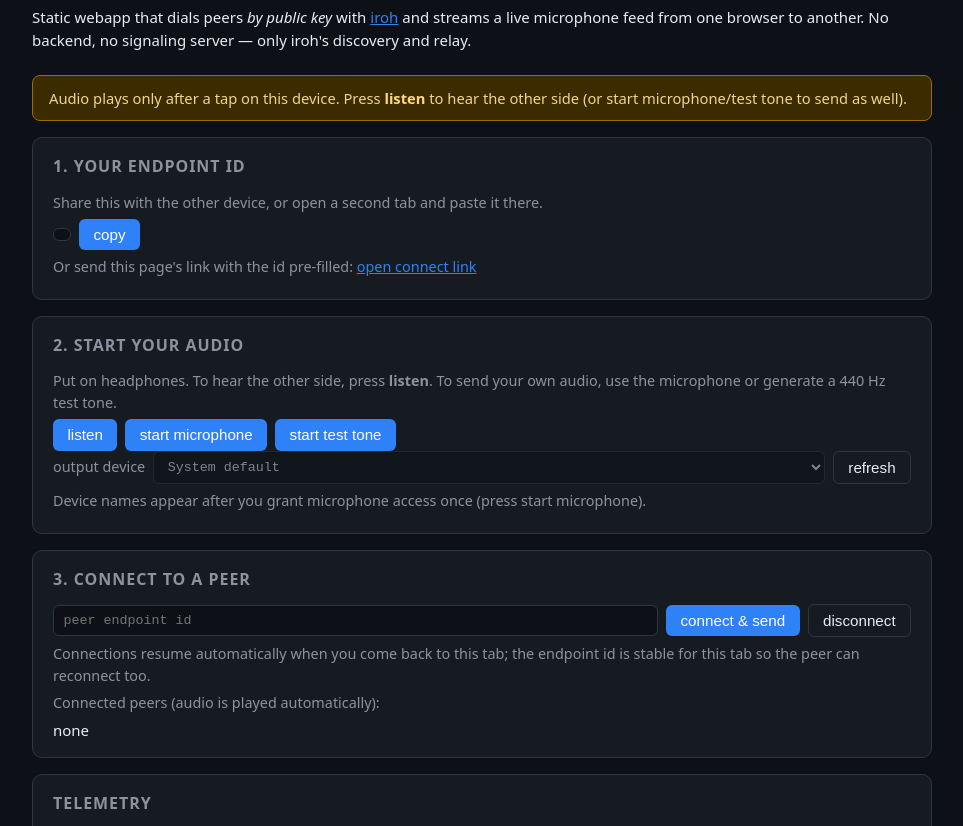
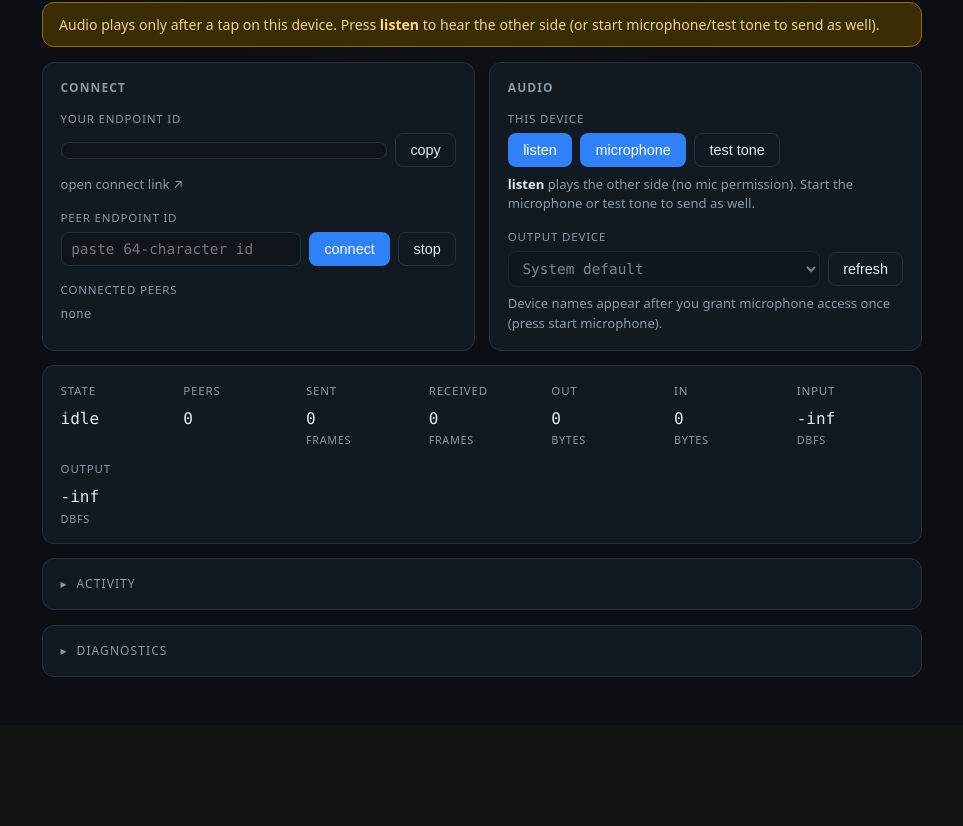
Before and after one commit to TheNuclearNexus/iroh-mic, a website with bundled scripts: page public/index.html in a window 1280 px wide. Shown: the part 78-904 px from the top of the page, without its empty margins (158-1121 px from the left). After the commit the page ends 803 px from the top, so only its background shows below. Built offline with nearby package versions, Linux system fonts and the light colour scheme.

Commit message:
Streamline the UI
- two-column Connect/Audio layout, compact stat strip instead of a table
- Activity and Diagnostics collapse into <details> (closed by default)
- shorter copy, ghost buttons, cleaner hierarchy; all element ids preserved

```diff
--- a/public/index.html
+++ b/public/index.html
@@ -14,106 +14,108 @@
   <body>
     <header>
       <h1>iroh-mic</h1>
-      <p>
-        Static webapp that dials peers <em>by public key</em> with
-        <a href="https://iroh.computer" target="_blank" rel="noreferrer">iroh</a>
-        and streams a live microphone feed from one browser to another. No
-        backend, no signaling server — only iroh's discovery and relay.
+      <p class="sub">
+        Microphone streaming between browsers, dialed by public key over
+        <a href="https://iroh.computer" target="_blank" rel="noreferrer">iroh</a>.
+        Static, no backend.
       </p>
     </header>
 
     <main>
       <p id="audio-alert" class="alert" hidden></p>
+
+      <div class="grid">
         <section class="card">
-        <h2>1. Your endpoint id</h2>
-        <p class="hint">
-          Share this with the other device, or open a second tab and paste it there.
-        </p>
+          <h2>Connect</h2>
+
+          <div class="field">
+            <label for="endpoint-id">Your endpoint id</label>
             <div class="row">
               <code id="endpoint-id">…</code>
-          <button id="copy-btn" type="button">copy</button>
+              <button id="copy-btn" class="ghost" type="button">copy</button>
             </div>
-        <p class="hint">
-          Or send this page's link with the id pre-filled:
-          <a id="connect-link" href="?connect=" target="_blank" rel="noreferrer">open connect link</a>
-        </p>
+            <a id="connect-link" class="mini" href="?connect=" target="_blank" rel="noreferrer">
+              open connect link ↗
+            </a>
+          </div>
+
+          <form id="connect-form" class="field">
+            <label for="connect-id">Peer endpoint id</label>
+            <div class="row">
+              <input
+                id="connect-id"
+                name="peer"
+                placeholder="paste 64-character id"
+                autocomplete="off"
+                spellcheck="false"
+              />
+              <button type="submit">connect</button>
+              <button id="disconnect-btn" class="ghost" type="button">stop</button>
+            </div>
+          </form>
+
+          <p id="connect-error" class="error" hidden></p>
+
+          <div class="field">
+            <label>Connected peers</label>
+            <div id="peer-list" class="peers">none</div>
+          </div>
         </section>
 
         <section class="card">
-        <h2>2. Start your audio</h2>
+          <h2>Audio</h2>
+
+          <div class="field">
+            <label>This device</label>
+            <div class="row">
+              <button id="listen-btn" type="button">listen</button>
+              <button id="mic-btn" type="button">microphone</button>
+              <button id="tone-btn" class="ghost" type="button">test tone</button>
+            </div>
             <p class="hint">
-          Put on headphones. To hear the other side, press <b>listen</b>. To send
-          your own audio, use the microphone or generate a 440 Hz test tone.
+              <b>listen</b> plays the other side (no mic permission). Start the
+              microphone or test tone to send as well.
+            </p>
+          </div>
+
+          <div class="field">
+            <label for="output-device">Output device</label>
+            <div class="row">
+              <select id="output-device"></select>
+              <button id="output-refresh" class="ghost" type="button">refresh</button>
+            </div>
+            <p id="output-note" class="hint"></p>
+          </div>
+        </section>
+      </div>
+
+      <section class="card stats">
+        <div class="stat"><span class="k">state</span><span id="state">-</span></div>
+        <div class="stat"><span class="k">peers</span><span id="peers">0</span></div>
+        <div class="stat"><span class="k">sent</span><span id="frames-sent">0</span><span class="u">frames</span></div>
+        <div class="stat"><span class="k">received</span><span id="frames-received">0</span><span class="u">frames</span></div>
+        <div class="stat"><span class="k">out</span><span id="bytes-sent">0</span><span class="u">bytes</span></div>
+        <div class="stat"><span class="k">in</span><span id="bytes-received">0</span><span class="u">bytes</span></div>
+        <div class="stat"><span class="k">input</span><span id="input-db">-inf</span><span class="u">dBFS</span></div>
+        <div class="stat"><span class="k">output</span><span id="output-db">-inf</span><span class="u">dBFS</span></div>
+      </section>
+
+      <details class="card">
+        <summary>Activity</summary>
+        <div id="log" class="log"></div>
+      </details>
+
+      <details class="card">
+        <summary>Diagnostics</summary>
+        <p class="hint">
+          If a device can't connect, run this there and share the result.
         </p>
         <div class="row">
-          <button id="listen-btn" type="button">listen</button>
-          <button id="mic-btn" type="button">start microphone</button>
-          <button id="tone-btn" type="button">start test tone</button>
-        </div>
-        <div class="row">
-          <label for="output-device">output device</label>
-          <select id="output-device"></select>
-          <button id="output-refresh" type="button" class="secondary">refresh</button>
-        </div>
-        <p id="output-note" class="hint"></p>
-      </section>
-
-      <section class="card">
-        <h2>3. Connect to a peer</h2>
-        <form id="connect-form" class="row">
-          <input
-            id="connect-id"
-            name="peer"
-            placeholder="peer endpoint id"
-            autocomplete="off"
-            spellcheck="false"
-          />
-          <button type="submit">connect &amp; send</button>
-          <button id="disconnect-btn" type="button" class="secondary">disconnect</button>
-        </form>
-        <p id="connect-error" class="error" hidden></p>
-        <p class="hint">
-          Connections resume automatically when you come back to this tab; the
-          endpoint id is stable for this tab so the peer can reconnect too.
-        </p>
-        <p class="hint">Connected peers (audio is played automatically):</p>
-        <div id="peer-list">none</div>
-      </section>
-
-      <section class="card">
-        <h2>Telemetry</h2>
-        <table>
-          <tbody>
-            <tr><th>state</th><td id="state">-</td></tr>
-            <tr><th>peers</th><td id="peers">0</td></tr>
-            <tr><th>frames sent</th><td id="frames-sent">0</td></tr>
-            <tr><th>frames received</th><td id="frames-received">0</td></tr>
-            <tr><th>bytes sent</th><td id="bytes-sent">0</td></tr>
-            <tr><th>bytes received</th><td id="bytes-received">0</td></tr>
-            <tr><th>input level (dBFS)</th><td id="input-db">-inf</td></tr>
-            <tr><th>output level (dBFS)</th><td id="output-db">-inf</td></tr>
-          </tbody>
-        </table>
-      </section>
-
-      <section class="card">
-        <h2>Log</h2>
-        <div id="log" class="log"></div>
-      </section>
-
-      <section class="card">
-        <h2>Diagnostics</h2>
-        <p class="hint">
-          If a device cannot connect, run this there and share the result.
-          It tests relay reachability (WebSocket and HTTPS) and the
-          discovery endpoint.
-        </p>
-        <div class="row">
-          <button id="diag-btn" type="button" class="secondary">run network test</button>
-          <button id="diag-copy-btn" type="button" class="secondary">copy result</button>
+          <button id="diag-btn" class="ghost" type="button">run network test</button>
+          <button id="diag-copy-btn" class="ghost" type="button">copy result</button>
         </div>
         <pre id="diagnostics" class="diag">not run</pre>
-      </section>
+      </details>
     </main>
   </body>
 </html>
--- a/public/style.css
+++ b/public/style.css
@@ -1,13 +1,20 @@
 :root {
   color-scheme: dark;
-  --bg: #0d1117;
-  --card: #161b22;
-  --border: #30363d;
+  --bg: #0b0f14;
+  --card: #131920;
+  --card-2: #0f151b;
+  --border: #26303a;
   --text: #e6edf3;
-  --muted: #8b949e;
+  --muted: #8b98a5;
   --accent: #2f81f7;
+  --accent-2: #1f6feb;
   --ok: #3fb950;
+  --warn-bg: #3a2d05;
+  --warn-border: #9e6a03;
+  --warn-text: #f0d58c;
   --error: #f85149;
+  --radius: 12px;
+  --mono: ui-monospace, SFMono-Regular, Menlo, Consolas, monospace;
 }
 
 * {
@@ -16,72 +23,89 @@
 
 body {
   margin: 0;
-  padding: 1.5rem;
-  background: var(--bg);
+  padding: 1.5rem 1rem 3rem;
+  background: radial-gradient(1200px 600px at 50% -200px, #16202b 0%, var(--bg) 60%);
   color: var(--text);
-  font: 15px/1.5 ui-sans-serif, system-ui, -apple-system, sans-serif;
+  font: 15px/1.5 ui-sans-serif, system-ui, -apple-system, "Segoe UI", sans-serif;
+}
+
+header,
+main {
+  max-width: 880px;
+  margin: 0 auto;
 }
 
 header {
-  max-width: 900px;
-  margin: 0 auto 1.5rem;
+  margin-bottom: 1.25rem;
+  display: flex;
+  flex-wrap: wrap;
+  align-items: baseline;
+  gap: 0.5rem 0.9rem;
 }
 
 h1 {
-  margin: 0 0 0.25rem;
+  margin: 0;
+  font-size: 1.5rem;
+  letter-spacing: -0.01em;
 }
 
 h2 {
-  margin-top: 0;
-  font-size: 1rem;
+  margin: 0 0 0.85rem;
+  font-size: 0.75rem;
   text-transform: uppercase;
-  letter-spacing: 0.06em;
+  letter-spacing: 0.09em;
   color: var(--muted);
+}
+
+.sub {
+  margin: 0;
+  color: var(--muted);
+  font-size: 0.9rem;
 }
 
 a {
   color: var(--accent);
+  text-decoration: none;
+}
+
+a:hover {
+  text-decoration: underline;
 }
 
 main {
-  max-width: 900px;
-  margin: 0 auto;
   display: grid;
-  gap: 1rem;
+  gap: 0.9rem;
+}
+
+.grid {
+  display: grid;
+  gap: 0.9rem;
+  grid-template-columns: repeat(auto-fit, minmax(20rem, 1fr));
 }
 
 .card {
   background: var(--card);
   border: 1px solid var(--border);
-  border-radius: 10px;
-  padding: 1rem 1.25rem;
+  border-radius: var(--radius);
+  padding: 1rem 1.1rem;
 }
 
-.hint {
-  color: var(--muted);
-  font-size: 0.9rem;
-  margin: 0.35rem 0;
+.field {
+  margin: 0 0 0.9rem;
 }
 
-.error {
-  color: var(--error);
-  font-size: 0.9rem;
-  margin: 0.5rem 0;
-  overflow-wrap: anywhere;
+.field:last-child {
+  margin-bottom: 0;
 }
 
-.alert {
-  background: #3d2b00;
-  border: 1px solid #9e6a03;
-  color: #f0d58c;
-  border-radius: 8px;
-  padding: 0.7rem 1rem;
-  margin: 0;
-  font-size: 0.92rem;
-}
-
-.alert b {
-  color: #ffd97d;
+.field > label,
+.stat .k {
+  display: block;
+  color: var(--muted);
+  font-size: 0.72rem;
+  text-transform: uppercase;
+  letter-spacing: 0.07em;
+  margin-bottom: 0.35rem;
 }
 
 .row {
@@ -91,89 +115,185 @@ main {
   align-items: center;
 }
 
+.row > input,
+.row > select {
+  flex: 1 1 12rem;
+  min-width: 8rem;
+}
+
 button {
   background: var(--accent);
   color: #fff;
-  border: 0;
-  border-radius: 6px;
-  padding: 0.45rem 0.9rem;
-  font-size: 0.95rem;
+  border: 1px solid transparent;
+  border-radius: 8px;
+  padding: 0.5rem 0.9rem;
+  font-size: 0.9rem;
+  font-weight: 500;
   cursor: pointer;
+  transition: background 0.12s ease, border-color 0.12s ease;
 }
 
 button:hover {
-  filter: brightness(1.1);
+  background: var(--accent-2);
 }
 
-button.secondary {
+button.ghost {
   background: transparent;
   color: var(--text);
-  border: 1px solid var(--border);
+  border-color: var(--border);
+}
+
+button.ghost:hover {
+  background: var(--card-2);
+  border-color: #3a4652;
 }
 
 input,
 select {
-  flex: 1 1 24rem;
-  min-width: 12rem;
-  background: #0d1117;
+  background: var(--card-2);
   color: var(--text);
   border: 1px solid var(--border);
-  border-radius: 6px;
-  padding: 0.45rem 0.6rem;
-  font-family: ui-monospace, monospace;
+  border-radius: 8px;
+  padding: 0.5rem 0.6rem;
+  font-size: 0.9rem;
+  font-family: var(--mono);
+}
+
+input:focus,
+select:focus {
+  outline: none;
+  border-color: var(--accent);
 }
 
 select:disabled {
   opacity: 0.5;
 }
 
-label {
-  color: var(--muted);
-  font-size: 0.9rem;
+code {
+  flex: 1 1 12rem;
+  font-family: var(--mono);
+  font-size: 0.82rem;
+  background: var(--card-2);
+  border: 1px solid var(--border);
+  border-radius: 8px;
+  padding: 0.45rem 0.55rem;
+  overflow-wrap: anywhere;
 }
 
-code {
-  font-family: ui-monospace, monospace;
-  background: #0d1117;
-  border: 1px solid var(--border);
-  border-radius: 6px;
-  padding: 0.35rem 0.5rem;
-  word-break: break-all;
+.mini {
+  display: inline-block;
+  margin-top: 0.5rem;
+  font-size: 0.82rem;
+  color: var(--muted);
 }
 
-#peer-list .peer {
-  font-family: ui-monospace, monospace;
-  font-size: 0.85rem;
-  word-break: break-all;
+.hint {
+  margin: 0.45rem 0 0;
+  color: var(--muted);
+  font-size: 0.82rem;
 }
 
-table {
-  width: 100%;
-  border-collapse: collapse;
+.hint b {
+  color: var(--text);
+  font-weight: 600;
 }
 
-th,
-td {
-  text-align: left;
-  padding: 0.2rem 0;
-  border-bottom: 1px solid var(--border);
+.error {
+  margin: 0.2rem 0 0.9rem;
+  color: var(--error);
+  font-size: 0.85rem;
+  overflow-wrap: anywhere;
 }
 
-th {
+.peers {
+  font-family: var(--mono);
+  font-size: 0.8rem;
   color: var(--muted);
-  font-weight: 500;
-  width: 12rem;
+  overflow-wrap: anywhere;
 }
 
-td {
-  font-family: ui-monospace, monospace;
+.peers .peer {
+  color: var(--text);
+  margin-bottom: 0.15rem;
+}
+
+.alert {
+  margin: 0;
+  background: var(--warn-bg);
+  border: 1px solid var(--warn-border);
+  color: var(--warn-text);
+  border-radius: var(--radius);
+  padding: 0.7rem 1rem;
+  font-size: 0.88rem;
+}
+
+.alert b {
+  color: #ffd97d;
+}
+
+.stats {
+  display: grid;
+  gap: 0.75rem 1rem;
+  grid-template-columns: repeat(auto-fit, minmax(6.5rem, 1fr));
+}
+
+.stat {
+  display: flex;
+  flex-direction: column;
+  gap: 0.1rem;
+  min-width: 0;
+}
+
+.stat span:not(.k):not(.u) {
+  font-family: var(--mono);
+  font-size: 1rem;
+  color: var(--text);
+  overflow: hidden;
+  text-overflow: ellipsis;
+  white-space: nowrap;
+}
+
+.stat .u {
+  color: var(--muted);
+  font-size: 0.68rem;
+  text-transform: uppercase;
+  letter-spacing: 0.06em;
+}
+
+details.card > summary {
+  cursor: pointer;
+  list-style: none;
+  font-size: 0.75rem;
+  text-transform: uppercase;
+  letter-spacing: 0.09em;
+  color: var(--muted);
+  user-select: none;
+}
+
+details.card > summary::-webkit-details-marker {
+  display: none;
+}
+
+details.card > summary::before {
+  content: "▸";
+  display: inline-block;
+  width: 1rem;
+  color: var(--muted);
+}
+
+details[open].card > summary {
+  margin-bottom: 0.85rem;
+}
+
+details[open].card > summary::before {
+  content: "▾";
 }
 
 .log {
-  max-height: 14rem;
+  max-height: 15rem;
   overflow-y: auto;
-  font-family: ui-monospace, monospace;
-  font-size: 0.82rem;
+  font-family: var(--mono);
+  font-size: 0.78rem;
   color: var(--muted);
 }
 
@@ -183,17 +303,18 @@ td {
 
 .log .error {
   color: var(--error);
+  margin: 0;
 }
 
 .diag {
   margin: 0.6rem 0 0;
-  max-height: 16rem;
+  max-height: 18rem;
   overflow: auto;
-  background: #0d1117;
+  background: var(--card-2);
   border: 1px solid var(--border);
-  border-radius: 6px;
+  border-radius: 8px;
   padding: 0.6rem;
-  font-size: 0.78rem;
+  font-size: 0.76rem;
   white-space: pre-wrap;
   overflow-wrap: anywhere;
 }
```
Lines whose indentation alone changed are shown as unchanged.
